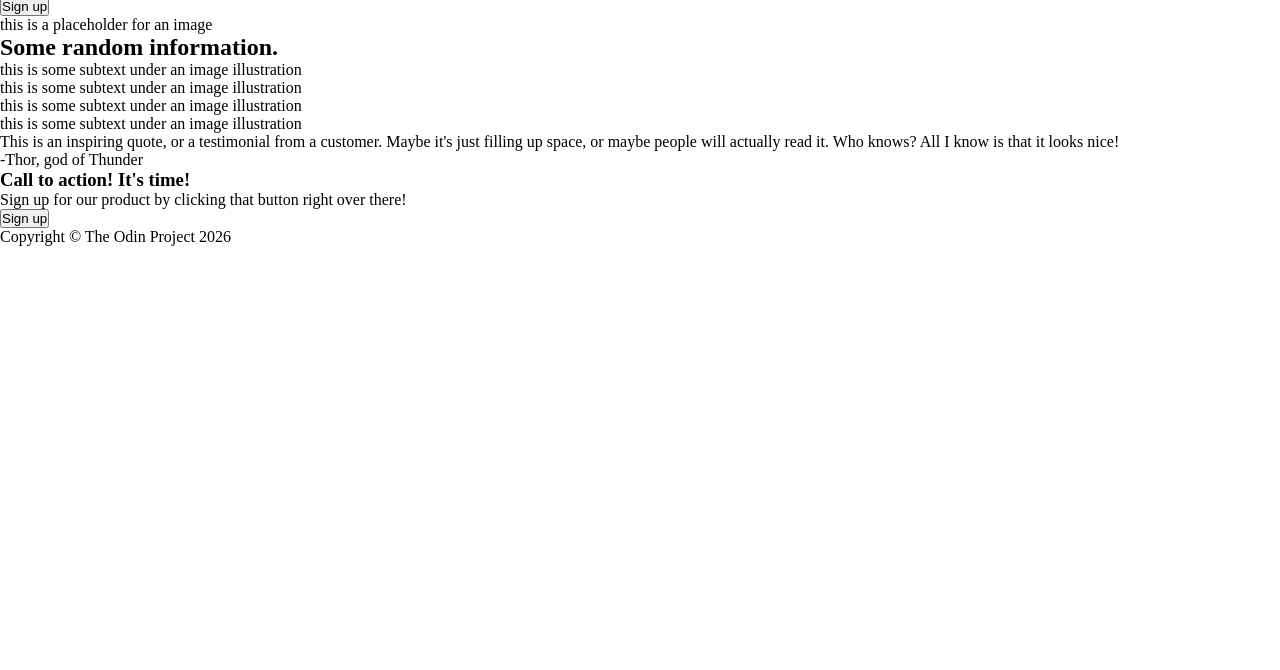
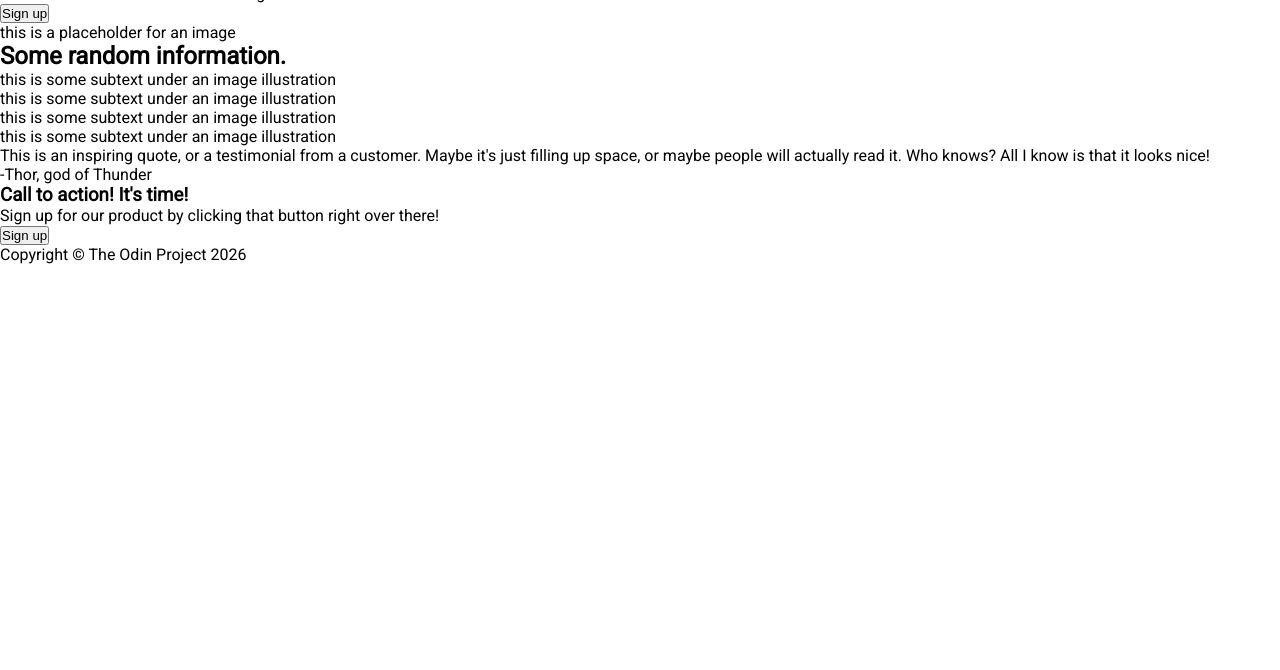
Before and after one commit to labanendjiounga/landing-page, a plain HTML site: page index.html in a window 1280 px wide. Shown: the part 130-800 px from the top of the page. Drawn offline with Linux system fonts and the light colour scheme.

Commit message:
Download Roboto font and set it to be the font of the page

```diff
--- a/css/style.css
+++ b/css/style.css
@@ -13,3 +13,7 @@
   margin: 0;
   padding: 0;
 }
+
+body {
+  font-family: Roboto, sans-serif;
+}
--- a/index.html
+++ b/index.html
@@ -5,6 +5,7 @@
   <meta name="viewport" content="width=device-width, initial-scale=1.0">
   <title>Landing Page</title>
   <link rel="stylesheet" href="./css/style.css">
+  <link href='https://fonts.googleapis.com/css?family=Roboto' rel='stylesheet'>
 </head>
 <body>
   <div class="section-one">
```
